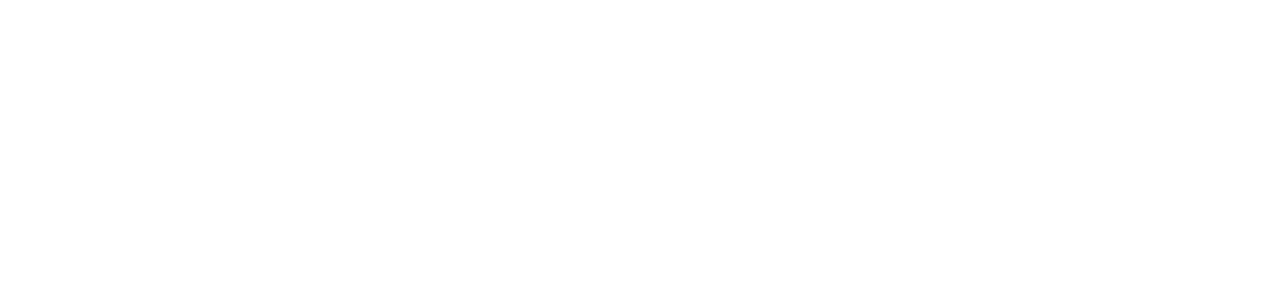
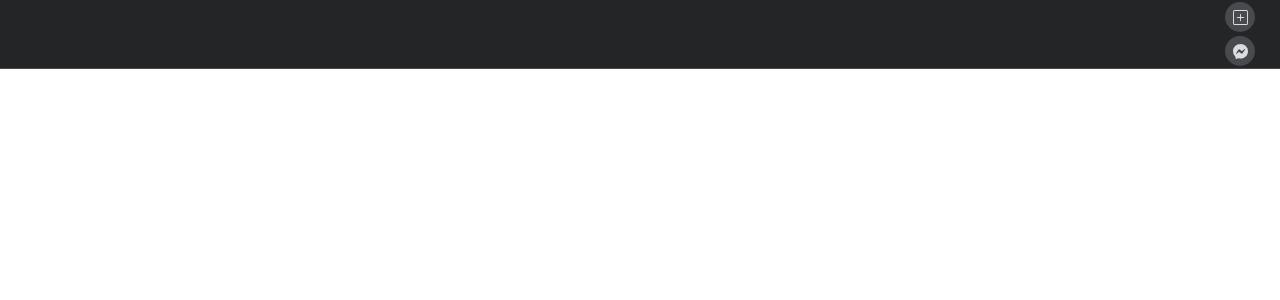
Before and after one commit to GFNeu/IOT-Commerce, a React (Create React App) app in the folder front/: page / in a window 1280 px wide. Shown: the top 300 px of the page. Built offline with nearby package versions, Linux system fonts and the light colour scheme; a web font is replaced by a local one.

Commit message:
con navbar

```diff
--- a/front/package.json
+++ b/front/package.json
@@ -3,6 +3,7 @@
   "version": "0.1.0",
   "private": true,
   "dependencies": {
+    "@react-icons/all-files": "^4.1.0",
     "@reduxjs/toolkit": "^1.5.0",
     "@testing-library/jest-dom": "^5.11.9",
     "@testing-library/react": "^11.2.5",
@@ -15,6 +16,7 @@
     "react-redux": "^7.2.2",
     "react-router-dom": "^5.2.0",
     "react-scripts": "4.0.3",
+    "react-transition-group": "^4.4.1",
     "reactstrap": "^8.9.0",
     "redux": "^4.0.5",
     "redux-logger": "^3.0.6"
--- a/front/src/App.js
+++ b/front/src/App.js
@@ -1,14 +1,17 @@
 import React from 'react';
-
+import { BrowserRouter, Switch, Route } from "react-router-dom";
 import Login from './components/Login';
 import Register from './components/Register';
-import { BrowserRouter, Switch, Route } from "react-router-dom";
+import NavbarFunc from './components/NavbarFunc';
+
 
 function App() {
   return (
     <div className="App">
       <BrowserRouter>
+
         <Switch>
+        <Route path exact ='/'> <NavbarFunc/> </Route>
         <Route path='/login'><Login /></Route>
         <Route path='/register'><Register /></Route>
 
--- /dev/null
+++ b/front/src/Navbar.css
@@ -0,0 +1,173 @@
+@import url('https://fonts.googleapis.com/css2?family=Roboto:wght@600&display=swap');
+
+body {
+    margin: 0;
+    background:#fff;
+    font-family: roboto;
+    -webkit-font-smoothing: antialiased;
+    -moz-osx-font-smoothing: grayscale;
+  }
+
+  code {
+    font-family: inherit,monospace;
+  }
+
+
+  :root {
+    --bg:  #242526;
+    --bg-accent: #484a4d;
+    --text-color: #dadce1;
+    --nav-size: 60px;
+    --border: 1px solid #474a4d;
+    --border-radius: 8px;
+    --speed: 500ms;
+  }
+
+  ul {
+    list-style: none;
+    margin: 0;
+    padding: 0;
+  }
+
+  a {
+    /*color: var(--text-color);*/
+    color:#dadce1;
+    text-decoration: none;
+  }
+
+  /* Top Navigation Bar */
+
+  /* <nav> */
+  .navbar {
+    max-height: 110px;
+    background-color: var(--bg);
+    padding: 0 1rem;
+    border-bottom: var(--border);
+    display: flex;
+    flex-direction: row-reverse;
+  }
+
+  /* <ul> */
+  .navbar-nav {
+    max-width: 100%;
+    height: 200%;
+    display: flex;
+    justify-content: flex-end;
+  }
+
+  /* <li> */
+  .nav-item {
+    width: calc(var(--nav-size) * 0.8);
+    display: flex;
+    align-items: center;
+    justify-content: center;
+  }
+
+  /* Icon Button */
+  .icon-button {
+    --button-size: calc(var(--nav-size) * 0.5);
+    width: var(--button-size);
+    height: var(--button-size);
+    background-color: #484a4d;
+    border-radius: 50%;
+    padding: 5px;
+    margin: 2px;
+    display: flex;
+    align-items: center;
+    justify-content: center;
+    transition: filter 300ms;
+  }
+
+  .icon-button:hover {
+    filter: brightness(1.2);
+  }
+
+  .icon-button svg {
+    fill: var(--text-color);
+    width: 15px;
+    height: 15px;
+  }
+
+
+  /* Dropdown Menu */
+
+  .dropdown {
+    position: absolute;
+    top: 58px;
+    width: 300px;
+    min-height: 230px;
+    transform: translateX(-45%);
+    background-color: var(--bg);
+    border: var(--border);
+    border-radius: var(--border-radius);
+    padding: 1rem;
+    overflow: hidden;
+    transition: height var(--speed) ease-in-out;
+  }
+
+  .menu {
+    width: 100%;
+  }
+
+  .menu-item {
+    height: 40px;
+    display: flex;
+    align-items: center;
+    border-radius: var(--border-radius);
+    transition: background var(--speed);
+    padding: 0.5rem;
+    margin-bottom: 8px;
+
+  }
+
+  .menu-item .icon-button {
+    margin-right: 0.5rem;
+  }
+
+
+  .menu-item .icon-button:hover {
+    filter: none;
+  }
+
+  .menu-item:hover {
+    background-color: #525357;
+  }
+
+  .icon-right {
+    margin-left: auto;
+  }
+
+  /* CSSTransition classes  */
+  .menu-primary-enter {
+    position: absolute;
+    transform: translateX(-110%);
+  }
+  .menu-primary-enter-active {
+    transform: translateX(-110%);
+    transition: all var(--speed) ease;
+  }
+  .menu-primary-exit {
+    position: absolute;
+  }
+  .menu-primary-exit-active {
+    transform: translateX(-110%);
+    transition: all var(--speed) ease;
+  }
+
+
+  .menu-secondary-enter {
+    transform: translateX(110%);
+
+  }
+  .menu-secondary-enter-active {
+    transform: translateX(0%);
+    transition: all var(--speed) ease;
+  }
+  .menu-secondary-exit{
+    position: relative;
+  }
+
+  .menu-secondary-exit-active {
+    transform: translateX(110%);
+    transition: all var(--speed) ease;
+  }
--- /dev/null
+++ b/front/src/components/NavbarFunc.jsx
@@ -0,0 +1,146 @@
+
+import React,{useState, useEffect, useRef} from 'react';
+import { FaBeer } from "@react-icons/all-files/fa/FaBeer";
+import { AiOutlineArrowRight } from "@react-icons/all-files/ai/AiOutlineArrowRight";
+import { BsPlusSquare } from "@react-icons/all-files/bs/BsPlusSquare";
+
+import { SiMessenger } from "@react-icons/all-files/si/SiMessenger";
+import { BiCog } from "@react-icons/all-files/bi/BiCog";
+import { CSSTransition } from 'react-transition-group';
+import { Link } from 'react-router-dom';
+import '../Navbar.css';
+
+
+function NavbarFunc() {
+    return (
+      <Navbar>
+        <NavItem icon={<BsPlusSquare />} />
+        <NavItem icon={<SiMessenger />}>
+          <DropdownMenu></DropdownMenu>
+        </NavItem>
+      </Navbar>
+    );
+}
+
+function Navbar(props) {
+    return (
+      <nav className="navbar">
+        <ul className="navbar-nav">{props.children}</ul>
+      </nav>
+    );
+}
+
+function NavItem(props) {
+    const [open, setOpen] = useState(false);
+
+    return (
+      <li className="nav-item">
+        <a href="#" className="icon-button" onClick={() => setOpen(!open)}>
+          {props.icon}
+        </a>
+
+        {open && props.children}
+      </li>
+    );
+}
+
+function DropdownMenu() {
+    const [activeMenu, setActiveMenu] = useState('main');
+    const [menuHeight, setMenuHeight] = useState(null);
+    const dropdownRef = useRef(null);
+
+    useEffect(() => {
+      setMenuHeight(dropdownRef.current?.firstChild.offsetHeight)
+    }, [])
+
+    function calcHeight(el) {
+      const height = el.offsetHeight;
+      setMenuHeight(height);
+    }
+
+    function DropdownItem(props) {
+      return (
+        <a href="#" className="menu-item" onClick={() => props.goToMenu && setActiveMenu(props.goToMenu)}>
+          <span className="icon-button">{props.leftIcon}</span>
+          {props.children}
+          <span className="icon-right">{props.rightIcon}</span>
+        </a>
+      );
+    }
+
+    return (
+      <div className="dropdown" style={{ height: menuHeight }} ref={dropdownRef}>
+
+        <CSSTransition
+          in={activeMenu === 'main'}
+          timeout={500}
+          classNames="menu-primary"
+          unmountOnExit
+          onEnter={calcHeight}>
+          <div className="menu">
+            <DropdownItem
+              leftIcon="🦧"
+              rightIcon={<FaBeer />}
+              goToMenu="animals">
+              My Profile
+            </DropdownItem>
+            <DropdownItem
+              leftIcon={<BiCog />}
+              rightIcon={<FaBeer />}
+              goToMenu="settings">
+              Settings
+            </DropdownItem>
+            <DropdownItem
+              leftIcon="🦧"
+              rightIcon={<FaBeer />}
+              goToMenu="animals">
+              Categories
+            </DropdownItem>
+            <DropdownItem
+              leftIcon="🦧"
+              rightIcon={<FaBeer />}
+              goToMenu="animals">
+              Admin
+            </DropdownItem>
+
+          </div>
+        </CSSTransition>
+
+        <CSSTransition
+          in={activeMenu === 'settings'}
+          timeout={500}
+          classNames="menu-secondary"
+          unmountOnExit
+          onEnter={calcHeight}>
+          <div className="menu">
+            <DropdownItem goToMenu="main" leftIcon={<AiOutlineArrowRight />}>
+              Go Back
+            </DropdownItem>
+            <DropdownItem >HTML</DropdownItem>
+            <DropdownItem >CSS</DropdownItem>
+            <DropdownItem >JavaScript</DropdownItem>
+
+          </div>
+        </CSSTransition>
+
+        <CSSTransition
+          in={activeMenu === 'animals'}
+          timeout={500}
+          classNames="menu-secondary"
+          unmountOnExit
+          onEnter={calcHeight}>
+          <div className="menu">
+            <DropdownItem goToMenu="main" leftIcon={<AiOutlineArrowRight />}>
+              Categories
+            </DropdownItem>
+            <DropdownItem leftIcon="🦘">Kangaroo</DropdownItem>
+            <DropdownItem leftIcon="🐸">Frog</DropdownItem>
+            <DropdownItem leftIcon="🦋">Horse?</DropdownItem>
+
+          </div>
+        </CSSTransition>
+      </div>
+    );
+}
+
+export default NavbarFunc;
--- a/front/src/index.js
+++ b/front/src/index.js
@@ -1,6 +1,9 @@
 import React from 'react';
 import ReactDOM from 'react-dom';
 import App from './App';
+import './Navbar.css';
+
+
 
 ReactDOM.render(
   <React.StrictMode>
```
Also changed, not shown: front/src/components/Navbar.jsx (deleted), 1 other file (tests, documents, lock files or other folders).
